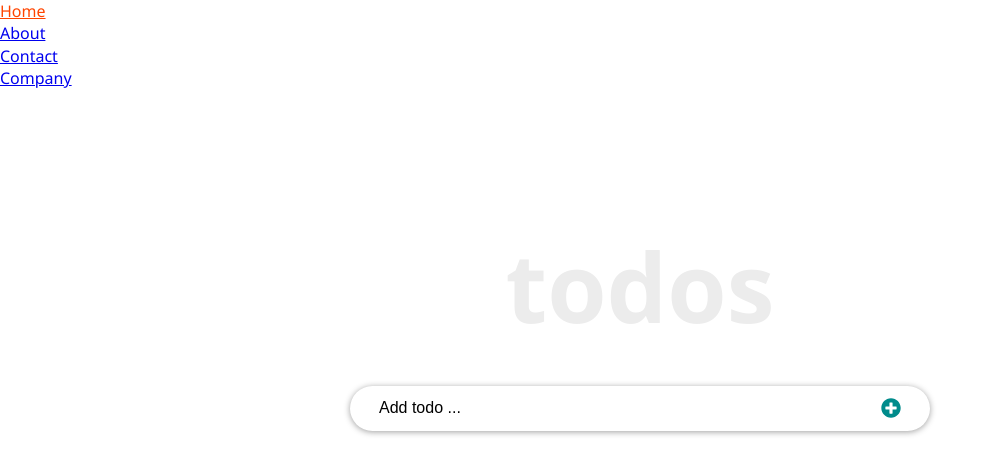
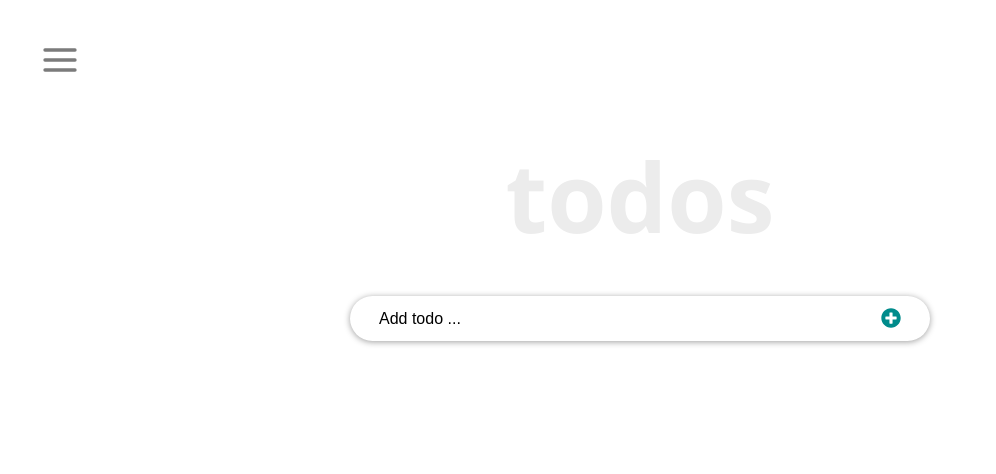
Before and after one commit to lane-cn/react-study, a React (Create React App) app: page / in a window 1280 px wide. Shown: the top 474 px of the page, without its empty margins (0-996 px from the left). Built offline with nearby package versions, Linux system fonts and the light colour scheme.

Commit message:
feat: add mavi menu on left side

```diff
--- a/src/App.css
+++ b/src/App.css
@@ -72,3 +72,89 @@ body {
   color: orangered;
   text-decoration: underline;
 }
+
+/* sidebar Nav */
+
+.navBar {
+  position: relative;
+}
+
+.navBar button {
+  position: fixed;
+  left: 40px;
+  top: 40px;
+  z-index: 10;
+  cursor: pointer;
+  background: transparent;
+  border: none;
+}
+
+.menuNav {
+  overflow-y: scroll;
+  list-style: none;
+  position: fixed;
+  top: 0;
+  background: darkcyan;
+  left: 0;
+  bottom: 0;
+  height: 100vh;
+  width: 0;
+  overflow: hidden;
+  max-width: 290px;
+  z-index: 9;
+}
+
+.menuNav.showMenu {
+  width: 100%;
+}
+
+a {
+  display: block;
+  padding: 10px 40px;
+  text-decoration: none;
+  color: #3fffd2;
+  text-transform: uppercase;
+  font-weight: bold;
+}
+
+.menuNav li:first-child {
+  margin-top: 7rem;
+}
+
+/* about page */
+
+.about__content {
+  padding: 8rem 40px;
+  display: flex;
+}
+
+.about__list {
+  list-style: none;
+  flex: 2;
+  margin-right: 15px;
+}
+
+.about__list a {
+  color: #9f9f9f;
+  text-transform: capitalize;
+  padding: 20px 0;
+  font-weight: 600;
+}
+
+.about__list a:hover {
+  color: #000;
+}
+
+.main__content {
+  flex: 7;
+}
+
+.main__content h1 {
+  margin-bottom: 15px;
+  line-height: 30px;
+  font-size: 30px;
+}
+
+.main__content p {
+  line-height: 25px;
+}
--- a/src/components/About.js
+++ b/src/components/About.js
@@ -5,7 +5,7 @@ const About = (props) => {
 
     return (
         <React.Fragment>
-            <div>Hello world! About: {type}</div>
+            <div className="about__content">Hello world! About: {type}</div>
         </React.Fragment>
     );
 };
--- a/src/components/Navbar.js
+++ b/src/components/Navbar.js
@@ -1,5 +1,7 @@
-import React from "react";
+import React, { useState } from "react";
 import { NavLink } from "react-router-dom";
+import { MdClose } from "react-icons/md";
+import { FiMenu } from "react-icons/fi";
 
 const Navbar = () => {
     const links = [
@@ -25,14 +27,31 @@ const Navbar = () => {
         },
     ];
 
+    const [navOpen, setNavOpen] = useState(false);
+
+    const handleToggle = (e) => {
+        setNavOpen(!navOpen);
+    };
+
+    const hideMenu = (e) => {
+        setNavOpen(false);
+    };
+
     return (
         <nav className="navBar">
-            <ul>
+            <button onClick={handleToggle}>
+                {navOpen ? (
+                    <MdClose style={{color: "#fff", width: "40px", height: "40px"}}/>
+                ) : (
+                    <FiMenu style={{color: "#7b7b7b", width: "40px", height: "40px"}}/>
+                )}
+            </button>
+            <ul className={`menuNav ${navOpen ? " showMenu" : ""}`}>
                 {
                     links.map(link => {
                         return (
                             <li key={link.id}>
-                                <NavLink to={link.path}>{link.text}</NavLink>
+                                <NavLink onClick={hideMenu} to={link.path}>{link.text}</NavLink>
                             </li>
                         )
                     })
--- a/src/index.js
+++ b/src/index.js
@@ -1,6 +1,6 @@
 import React from 'react';
 import ReactDOM from 'react-dom';
-import { BrowserRouter as Router, Routes, Route} from "react-router-dom";
+import { HashRouter as Router, Routes, Route} from "react-router-dom";
 import TodoContainer from './components/TodoContainer';
 import About from './components/About';
 import Navbar from './components/Navbar';
```
